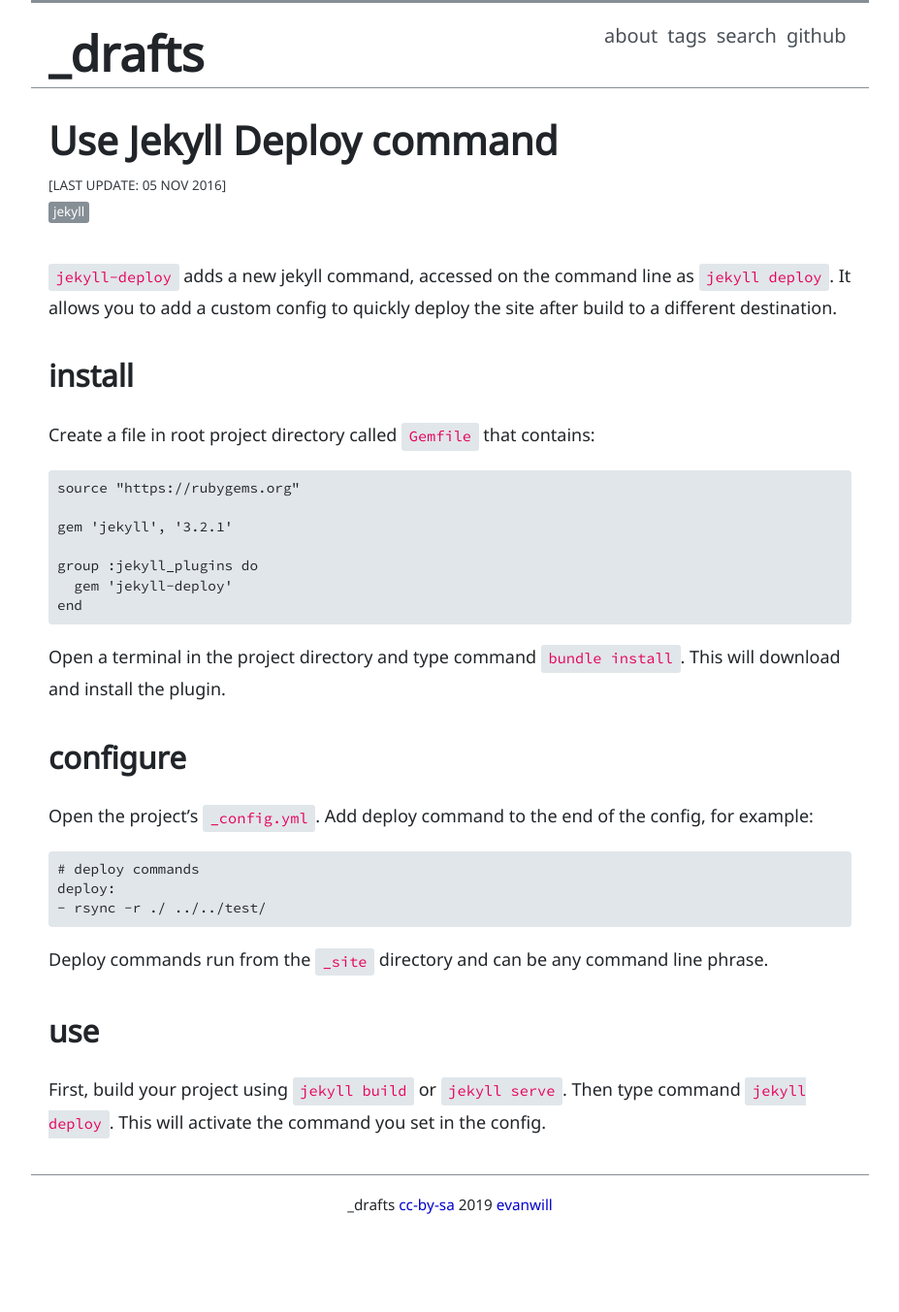
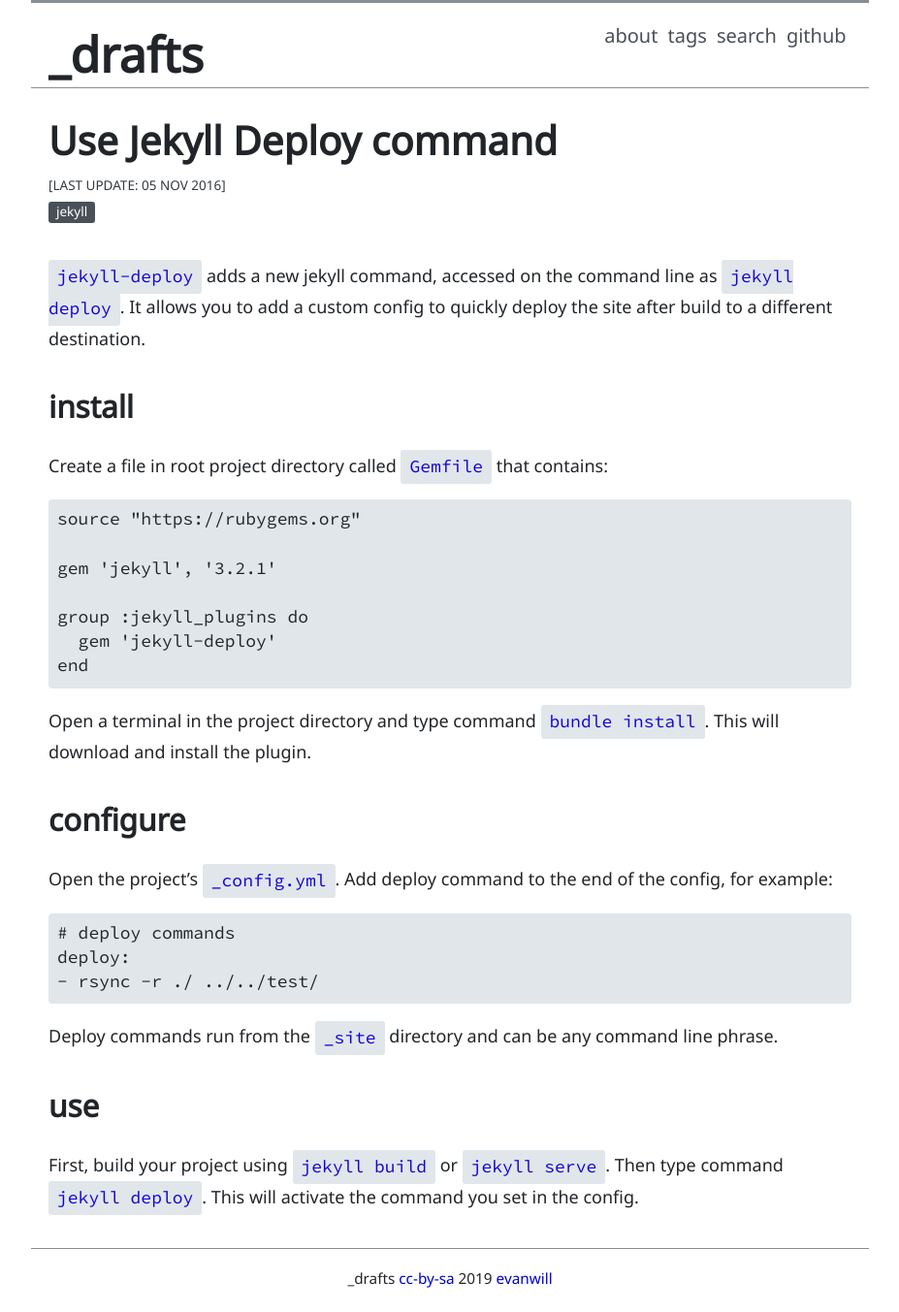
Before and after one commit to evanwill/_drafts, a Jekyll site: the page built from _notes/jekyll-deploy.md, in a window 1280 px wide. Shown: the whole page at 97% size, without its empty margins (176-1103 px from the left). Built offline with Jekyll 4.4.1, drawn with Linux system fonts in a browser that asks for light colours; before the commit the page ends 1277 px from its top, so only the background shows below that.

Commit message:
tweak colors for accessibility

```diff
--- a/_sass/_base.scss
+++ b/_sass/_base.scss
@@ -1,13 +1,13 @@
 
 $base-color: $oc-gray-9;
-$base-lighten-color: $oc-gray-6;
+$base-lighten-color: $oc-gray-7;
 
 $background-color: $oc-white;
 $background-over-color: #ccccff;//#f0e6ff;//#e0ccff;//$oc-gray-1;
 
 $text-color: $oc-gray-9;
 $link-color: #0000cc; //$oc-indigo-9; /*$oc-blue-8;*/
-$code-color: #e6005c;//#2c3fa0; /*$oc-indigo-9;*/
+$code-color: #1100d9;//#2c3fa0; /*$oc-indigo-9;*/
 $code-background-color: #e1e6ea; /* $oc-gray-1; */
 $table-border-color: $oc-gray-2;
 $table-background-color: $oc-gray-1;
@@ -258,7 +258,7 @@ pre {
 
 code {
   padding: .25em .5em;
-  font-size: 85%;
+  //font-size: 85%;
   color: $code-color;
   background-color: $code-background-color;
   border-radius: 3px;
@@ -269,7 +269,7 @@ pre {
   margin-top: 0;
   margin-bottom: 1rem;
   padding: .5rem;
-  font-size: .8rem;
+  //font-size: .8rem;
   line-height: 1.4;
   white-space: pre;
   white-space: pre-wrap;
--- a/_sass/_layout.scss
+++ b/_sass/_layout.scss
@@ -96,18 +96,18 @@
           margin: 4px;
           margin-left: 0px;
           color: $oc-white;
-          background-color: $oc-gray-6;
+          background-color: $oc-gray-7;
           text-decoration: none;
           border-radius: 3px;
 
           span {
             float: left;
-            padding: .5px 5px;
+            padding: .5px 8px;
           }
         }
 
         a:hover {
-          background-color: $oc-gray-7;
+          background-color: $oc-gray-8;
         }
       }
     }
@@ -209,23 +209,23 @@
           margin: 4px;
           margin-left: 0px;
           color: $oc-white;
-          background-color: $oc-gray-6;
+          background-color: $oc-gray-7;
           text-decoration: none;
           border-radius: 3px;
 
           span {
             float: left;
-            padding: .5px 5px;
+            padding: .5px 8px;
           }
 
           .count {
-            background-color: $oc-gray-7;
+            background-color: $oc-gray-8;
             border-radius: 0 3px 3px 0;
           }
         }
 
         a:hover {
-          background-color: $oc-gray-7;
+          background-color: $oc-gray-8;
         }
       }
     }
@@ -271,7 +271,7 @@
 .archive {
   &-list {
     &-post {
-      padding: 0.1rem;
+      padding: 0.4rem 0.1rem;
 
       &:hover {
           background-color: $background-over-color;
--- a/css/main.scss
+++ b/css/main.scss
@@ -4,11 +4,13 @@
 /* font base */
 @font-face {
   font-family: 'Noto Sans';
-  src:  url('fonts/notosans-regular-webfont.woff') format('woff');
+  src: local('Noto Sans Regular'), url('fonts/notosans-regular-webfont.woff') format('woff');
+  font-display: swap;
 }
 @font-face {
   font-family: 'Source Code Pro';
-  src:  url('fonts/sourcecodepro-regular-webfont.woff') format('woff');
+  src:  local('Source Code Pro'), url('fonts/sourcecodepro-regular-webfont.woff') format('woff');
+  font-display: swap;
 }
 $base-font: 'Noto Sans', Helvetica, Arial, sans-serif;
 $code-font: 'Source Code Pro', Menlo, Monaco, monospace;
--- a/index.html
+++ b/index.html
@@ -6,7 +6,7 @@ title: browse
 <div id="archiveList" class="archive-list">
 
   <div class="browse">
-    <input class="search" placeholder=" Search" />
+    <input class="search" placeholder=" Search" type="text" aria-label="Search posts">
     <button class="buttons sort" data-sort="title">title</button>
     <button class="buttons sort" data-sort="date">date</button>
     <button class="buttons sort" data-sort="tags">tags</button>
```
